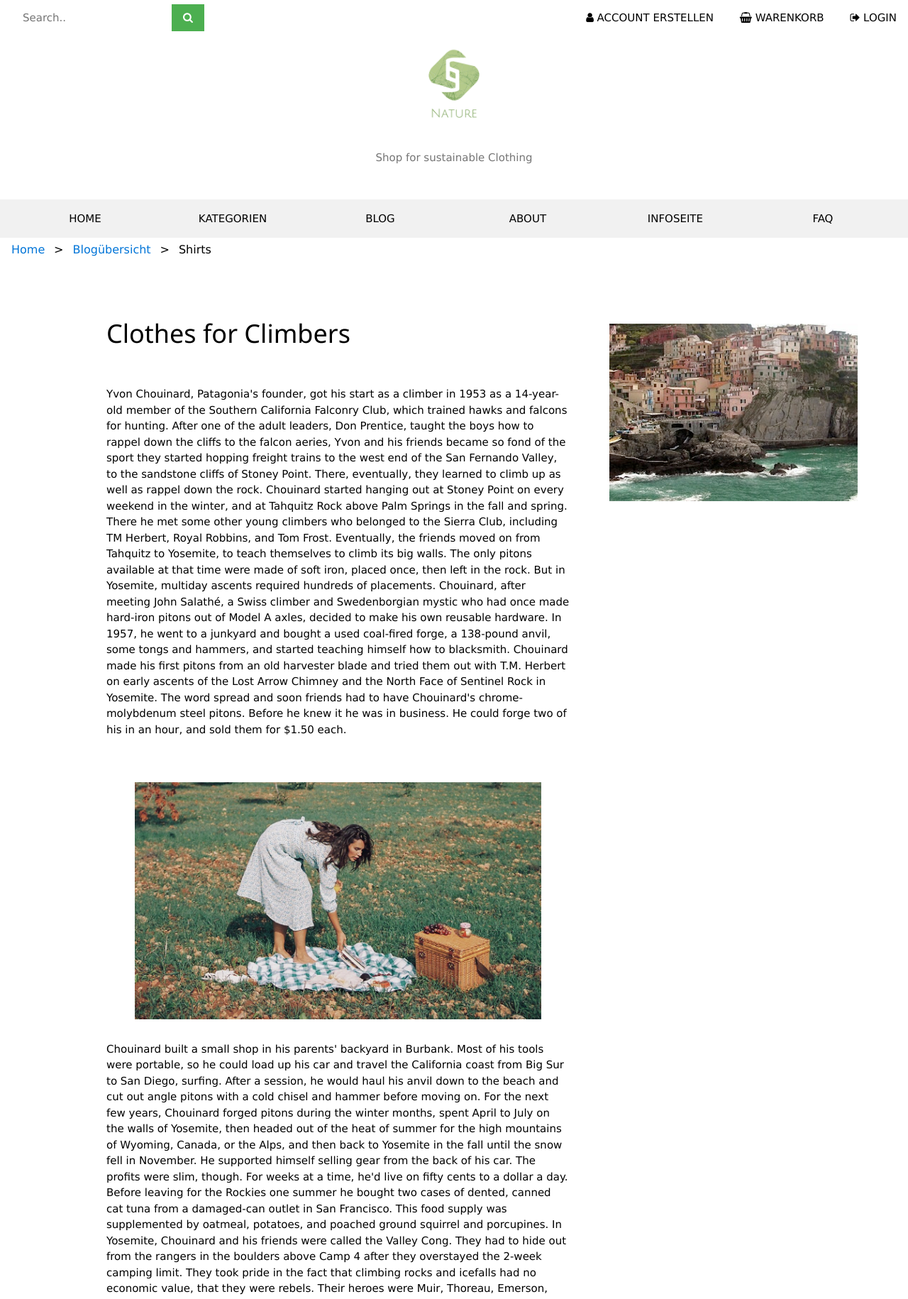
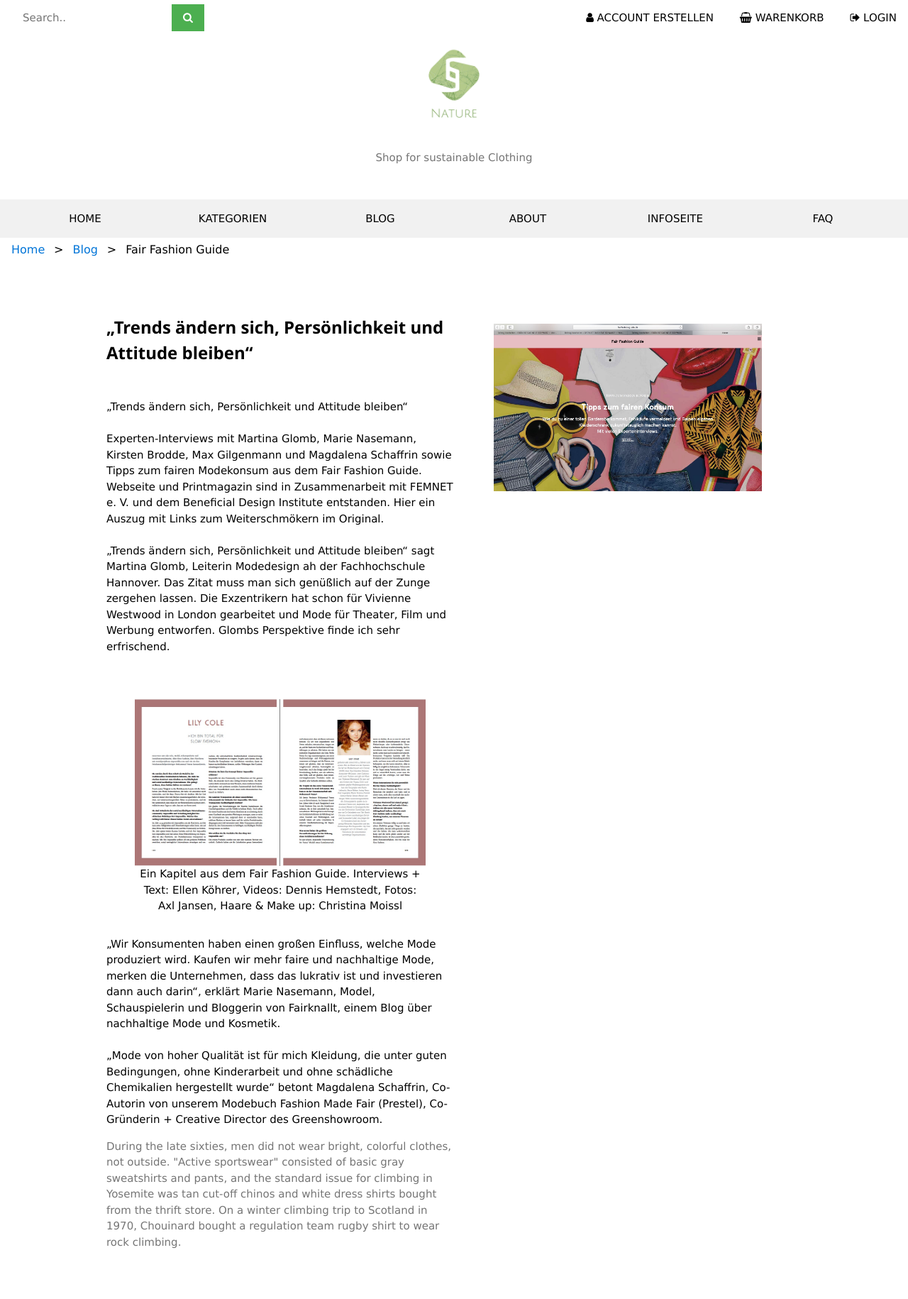
Before and after one commit to flupppi/WebTech-Projekt, a PHP site: page /public_html/Blogseite.php in a window 1280 px wide. Shown: the part 33-1863 px from the top of the page at 71% size. Run offline with PHP 8.4, Linux system fonts and the light colour scheme; some libraries are stand-ins or nearby versions.

Commit message:
Blogseite
Einige inhaltsänderungen an der Blogseite

```diff
--- a/WebShop/public_html/Blogseite.php
+++ b/WebShop/public_html/Blogseite.php
@@ -3,66 +3,48 @@ include "header.php";
 ?>
 
     <main>
-        <nav class="w3-white w3-bar w3-content-margin" >
-            <ul class="breadcrumb w3-white" >
+        <nav class="w3-white w3-bar w3-content-margin">
+            <ul class="breadcrumb w3-white">
                 <li><a href="index.php">Home</a></li>
-                <li><a href="Blogübersicht.php">Blogübersicht</a></li>
-                <li>Shirts</li>
+                <li><a href="Blogübersicht.php">Blog</a></li>
+                <li>Fair Fashion Guide</li>
             </ul>
         </nav>
         <article class="w3-row-padding w3-padding-64 w3-container">
             <article class="w3-content">
-                <section class="w3-twothird">
-                    <h1>Clothes for Climbers </h1>
+                <section class="w3-half">
+                    <h1 class="w3-xlarge w3-bold">„Trends ändern sich, Persönlichkeit und Attitude bleiben“ </h1>
                     <p class="w3-medium w3-padding-32">
-                        Yvon Chouinard, Patagonia's founder, got his start as a climber in 1953 as a 14-year-old
-                        member of the Southern California Falconry Club, which trained hawks and falcons for
-                        hunting. After one of the adult leaders, Don Prentice, taught the boys how to rappel down
-                        the cliffs to the falcon aeries, Yvon and his friends became so fond of the sport they
-                        started hopping freight trains to the west end of the San Fernando Valley, to the sandstone
-                        cliffs of Stoney Point. There, eventually, they learned to climb up as well as rappel down
-                        the rock.
+                        „Trends ändern sich, Persönlichkeit und Attitude bleiben“
+                        <br><br>
+                        Experten-Interviews mit Martina Glomb, Marie Nasemann, Kirsten Brodde, Max Gilgenmann und
+                        Magdalena Schaffrin sowie Tipps zum fairen Modekonsum aus dem Fair Fashion Guide. Webseite und
+                        Printmagazin sind in Zusammenarbeit mit FEMNET e. V. und dem Beneficial Design Institute
+                        entstanden. Hier ein Auszug mit Links zum Weiterschmökern im Original.
+                        <br><br>
+                        „Trends ändern sich, Persönlichkeit und Attitude bleiben“ sagt Martina Glomb, Leiterin
+                        Modedesign ah der Fachhochschule Hannover. Das Zitat muss man sich genüßlich auf der Zunge
+                        zergehen lassen. Die Exzentrikern hat schon für Vivienne Westwood in London gearbeitet und Mode
+                        für Theater, Film und Werbung entworfen. Glombs Perspektive finde ich sehr erfrischend.
 
-                        Chouinard started hanging out at Stoney Point on every weekend in the winter, and at
-                        Tahquitz Rock above Palm Springs in the fall and spring. There he met some other young
-                        climbers who belonged to the Sierra Club, including TM Herbert, Royal Robbins, and Tom
-                        Frost. Eventually, the friends moved on from Tahquitz to Yosemite, to teach themselves to
-                        climb its big walls.
 
-                        The only pitons available at that time were made of soft iron, placed once, then left in the
-                        rock. But in Yosemite, multiday ascents required hundreds of placements. Chouinard, after
-                        meeting John Salathé, a Swiss climber and Swedenborgian mystic who had once made hard-iron
-                        pitons out of Model A axles, decided to make his own reusable hardware. In 1957, he went to
-                        a junkyard and bought a used coal-fired forge, a 138-pound anvil, some tongs and hammers,
-                        and started teaching himself how to blacksmith.
+                        <figure class="w3-padding-16 w3-center">
+                            <img class="w3-banner" src="../text/blog/lily-cole_interview_screenshot.jpg" alt="banner">
+                            <figcaption>Ein Kapitel aus dem Fair Fashion Guide. Interviews + Text: Ellen
+                                Köhrer, Videos: Dennis Hemstedt, Fotos: Axl Jansen, Haare & Make up: Christina Moissl</figcaption>
+                        </figure>
+                        „Wir Konsumenten haben einen großen Einfluss, welche Mode produziert wird. Kaufen wir mehr faire
+                        und nachhaltige Mode, merken die Unternehmen, dass das lukrativ ist und investieren dann auch
+                        darin“, erklärt Marie Nasemann, Model, Schauspielerin und Bloggerin von Fairknallt, einem Blog
+                        über nachhaltige Mode und Kosmetik.
+                        <br> <br>
+                        „Mode von hoher Qualität ist für mich Kleidung, die unter guten Bedingungen, ohne Kinderarbeit
+                        und ohne schädliche Chemikalien hergestellt wurde“ betont Magdalena Schaffrin, Co-Autorin von
+                        unserem Modebuch Fashion Made Fair (Prestel), Co-Gründerin + Creative Director des
+                        Greenshowroom.
 
-                        Chouinard made his first pitons from an old harvester blade and tried them out with T.M.
-                        Herbert on early ascents of the Lost Arrow Chimney and the North Face of Sentinel Rock in
-                        Yosemite. The word spread and soon friends had to have Chouinard's chrome-molybdenum steel
-                        pitons. Before he knew it he was in business. He could forge two of his in an hour, and sold
-                        them for $1.50 each.
-                        <figure class="w3-padding-16 w3-center" >
-                            <img  style="max-width:100%" src="img/home-slider-slide-1.jpg" alt="banner">
-                        </figure>
-                        Chouinard built a small shop in his parents' backyard in Burbank. Most of his tools were
-                        portable, so he could load up his car and travel the California coast from Big Sur to San
-                        Diego, surfing. After a session, he would haul his anvil down to the beach and cut out angle
-                        pitons with a cold chisel and hammer before moving on.
 
-                        For the next few years, Chouinard forged pitons during the winter months, spent April to
-                        July on the walls of Yosemite, then headed out of the heat of summer for the high mountains
-                        of Wyoming, Canada, or the Alps, and then back to Yosemite in the fall until the snow fell
-                        in November. He supported himself selling gear from the back of his car. The profits were
-                        slim, though. For weeks at a time, he'd live on fifty cents to a dollar a day. Before
-                        leaving for the Rockies one summer he bought two cases of dented, canned cat tuna from a
-                        damaged-can outlet in San Francisco. This food supply was supplemented by oatmeal, potatoes,
-                        and poached ground squirrel and porcupines.
-
-                        In Yosemite, Chouinard and his friends were called the Valley Cong. They had to hide out
-                        from the rangers in the boulders above Camp 4 after they overstayed the 2-week camping
-                        limit. They took pride in the fact that climbing rocks and icefalls had no economic value,
-                        that they were rebels. Their heroes were Muir, Thoreau, Emerson, Gaston Rebuffat, Ricardo
-                        Cassin, and Herman Buhl.</p>
+                    </p>
 
                     <p class="w3-text-grey">
                         During the late sixties, men did not wear bright, colorful clothes, not outside. "Active
@@ -72,9 +54,9 @@ include "header.php";
                         rugby shirt to wear rock climbing.</p>
                 </section>
 
-                <section class="w3-third w3-center">
+                <section class="w3-half w3-center">
                     <figure class="w3-padding">
-                        <img src="img/img_manarola.jpg" alt="manarola">
+                        <img class="w3-banner" src="../text/blog/Bildschirmfoto-2017-08-27-um-21.40.02.jpg" alt="manarola">
                     </figure>
                 </section>
             </article>
@@ -83,64 +65,33 @@ include "header.php";
         <!-- Second Grid -->
         <article class="w3-row-padding w3-light-grey w3-padding-64 w3-container">
             <article class="w3-content">
-                <section class="w3-third w3-center">
+                <section class="w3-half w3-center">
                     <figure class="w3-padding">
-                        <img src="img/man_hat.jpg" style="max-width:100%" alt="Mütze">
+                        <img src="../text/blog/fair_fashion_guide.jpg" style="max-width:100%" alt="Mütze">
                     </figure>
                 </section>
 
-                <section class="w3-twothird">
-                    <h1>Beginnings and Blacksmithery</h1>
-                    <p class="w3-padding-32">Patagonia was still a fairly small company when we started to devote time
-                        and money to the
-                        increasingly apparent environmental crisis. We all saw what was happening in the remote
-                        corners of the world: creeping pollution and deforestation, the slow, then not so slow,
-                        disappearance of fish and wildlife. And we saw what was happening closer to home: thousand
-                        year-old Sequoias succumbing to L.A. smog, the thinning of life in tide pools and kelp beds,
-                        the rampant development of the land along the coast.
-
-                        What we began to read – about global warming, the cutting and burning of tropical forests,
-                        the rapid loss of groundwater and topsoil, acid rain, the ruin of rivers and creeks from
-                        silting-over dams – reinforced what we saw with our eyes and smelled with our noses during
-                        our travels. At the same time, we slowly became aware that uphill battles fought by small,
-                        dedicated groups of people to save patches of habitat could yield significant results.
-
-                        The first lesson had come right here at home, in the early '70s. A group of us went to a
-                        city council meeting to help protect a local surf break. We knew vaguely that the Ventura
-                        River had once been a major steelhead salmon habitat. Then, during the forties, two dams
-                        were built, and water diverted. Except for winter rains, the only water left at the river
-                        mouth flowed from the sewage plant. At that city council meeting, several experts testified
-                        that the river was dead and that channeling the mouth would have no effect on remaining
-                        bird- and wildlife, or on our surf break.
-
-                        Things looked grim until Mark Capelli, a 25-year-old biology student, gave a slide show of
-                        photos he had taken along the river – of the birds that lived in the willows, of the
-                        muskrats and water snakes, of eels that spawned in the estuary. He even showed a slide of a
-                        steelhead smolt: yes, fifty or so steelhead still came to spawn in our "dead" river.
-
-                        The development plan was defeated. We gave Mark office space and a mailbox, and small
-                        contributions to help him fight the River's battle. As more development plans cropped up,
-                        the Friends of the Ventura River worked to defeat them, to clean up the water and to
-                        increase its flow. Wildlife increased and more steelhead began to spawn.
-
-                        Mark taught us two important lessons: that a grassroots effort could make a difference, and
-                        that degraded habitat could, with effort, be restored. His work inspired us. We began to
-                        make regular donations, to stick to smaller groups working to save or restore habitat rather
-                        than give the money to NGOs with big staffs, overheads, and corporate connections. In 1986,
-                        we committed to donate 10% of profits each year to these groups. We later upped the ante to
-                        1% of sales, or 10% of profits, whichever was greater. We have kept to that commitment every
-                        year since.
+                <section class="w3-half">
+                    <h2 class="w3-xlarge w3-bold">Fair Fashion Guide</h2>
+                    <p class="w3-padding-32">
+                        „Stellt kritische Fragen und engagiert Euch“ rät die wunderbar toughe Kirsten Brodde von
+                        Greenpeace Deutschland, die für die internationale Detox-Kampagne der NGO verantwortlich ist.
+                        Hier ihre Tipps, worauf man beim Einkaufen achten sollte und welche Fragen man dabei am besten
+                        den Herren und Damen Verkäufern stellt.
+                        <br> <br>
+                        „Altkleidersammlungen sind ein professionelles Geschäft“ sagt Max Gilgenmann vom
+                        Greenshowroom/Ethical Fashion Show Berlin, erklärt, was damit gemeint ist und zeigt welche
+                        Alternativen es gibt.
                     </p>
 
-                    <p class="w3-text-grey">we initiated our first national
-                        environmental campaign on behalf of an alternative master plan to deurbanize the
-                        Yosemite Valley. Each year since, we have undertaken a major education campaign on an
-                        environmental issue. We took an early position against globalization of trade where it
-                        means compromise of environmental and labor standards. We have argued for dam removal
-                        where silting, marginally useful dams compromise fish life. We have supported wildlands
-                        projects that seek to preserve ecosystems whole and create corridors for wildlife to
-                        roam. We hold, every eighteen months, a "Tools for Activists" conference to teach
-                        marketing and publicity skills to some of the groups we work with.</p>
+                    <p class="w3-text-grey w3-padding"> Fair Fashion Guide*<br>
+                        Projekt: Webseite + Printmagazin<br>
+                        Kunde: FEMNET e. V./Beneficial Design Institute<br>
+                        Service: Redaktion + Schlussredaktion, Video-Interviews, Tipps für fairen Modekonsum, Input
+                        Infografiken, Glossar.<br>
+                        * Gefördert von ENGAGEMENT Global im Auftrag des Bundesministeriums für wirtschaftliche
+                        Zusammenarbeit und Entwicklung
+                    </p>
                 </section>
             </article>
         </article>
```
Also changed, not shown: WebShop/public_html/Blogübersicht.php (+4 -4 lines), WebShop/public_html/Produktübersicht.php (+10 -10 lines), WebShop/text/blog/Bildschirmfoto-2017-08-27-um-21.40.02.jpg (added), 1 other file.
